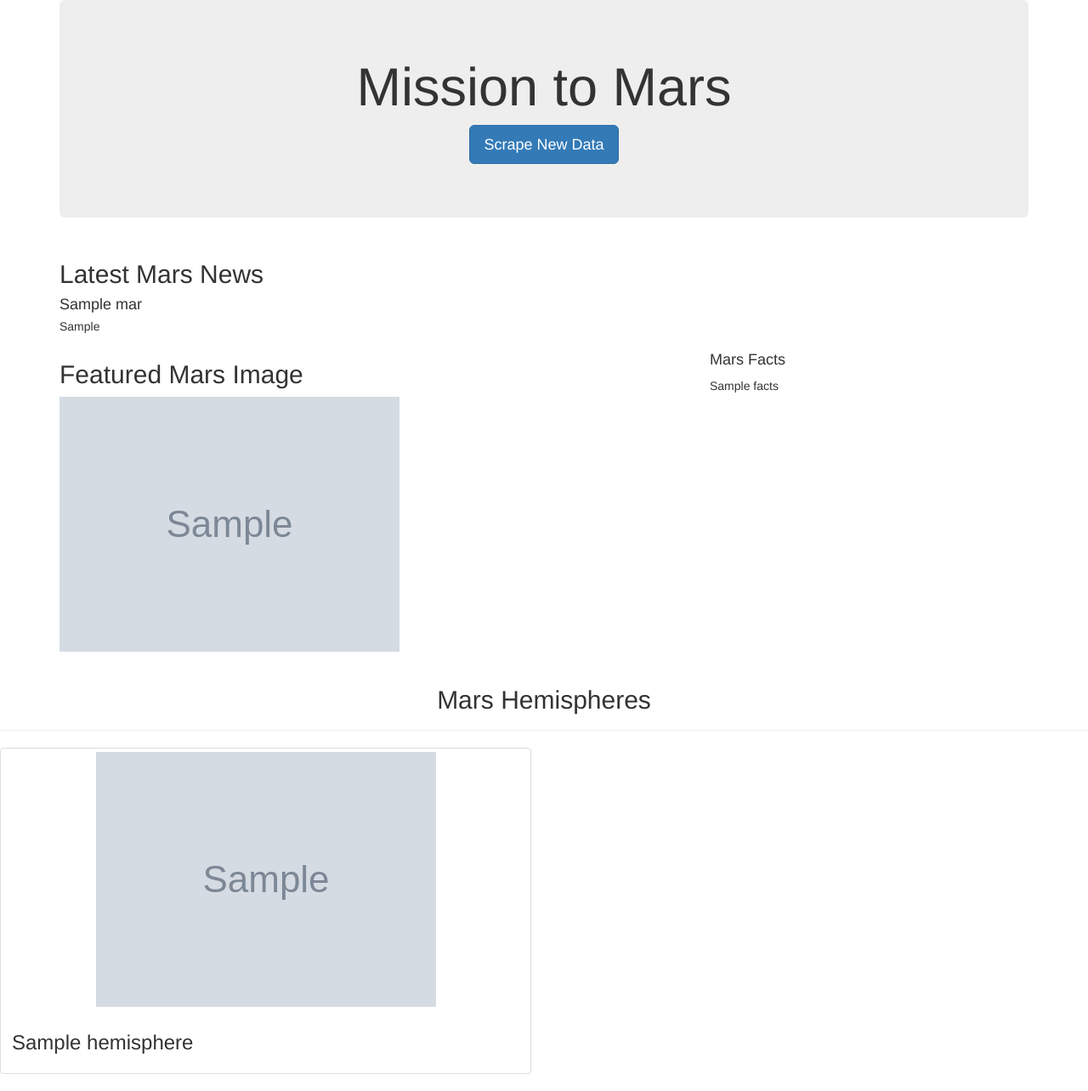
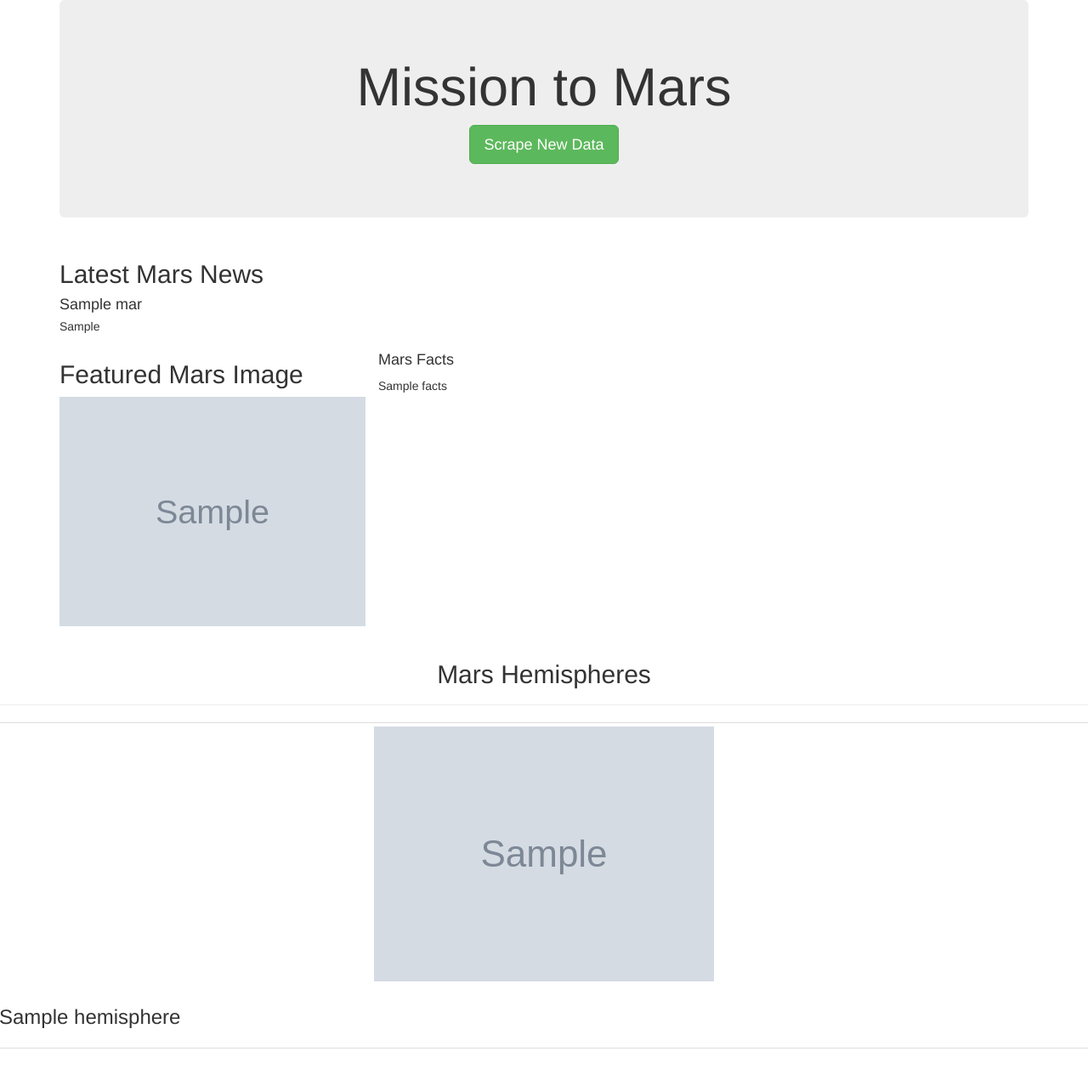
Before and after one commit to Amandank95/Mission-to-Mars, a Flask app: page / in a window 1280 px wide. Shown: the whole page at 85% size. After the commit the page ends 1234 px from the top, so only its background shows below. Run offline with Flask 2, Linux system fonts and the light colour scheme; grey boxes marked "Sample" are stand-in pictures; a database or web service that is not in the repository returns one stand-in record (values such as "Sample title"); some libraries are stand-ins or nearby versions.

Commit message:
upload deliverable 1 and 2

```diff
--- a/templates/index.html
+++ b/templates/index.html
@@ -15,7 +15,7 @@
     <div class="jumbotron text-center">
       <h1>Mission to Mars</h1>
       <!-- Add a button to activate scraping script -->
-      <p><a class="btn btn-primary btn-lg" href="/scrape" role="button">Scrape New Data</a></p>
+      <p><a class="btn btn-success btn-lg bg-primary" href="/scrape" role="button">Scrape New Data</a></p>
     </div>
     <!-- Add section for Mars News -->
     <div class="row" id="mars-news">
@@ -23,7 +23,7 @@
         <div class="media">
           <div class="media-body">
             <h2>Latest Mars News</h2>
-            <h4 class="media-heading">{{ mars.news_title }}</h4>
+            <h4 class="media-heading .bg-primary">{{ mars.news_title }}</h4>
             <p>{{ mars.news_paragraph }}</p>
           </div>
         </div>
@@ -31,7 +31,7 @@
     </div>
     <!-- Section for Featured Image and Facts table -->
     <div class="row" id="mars-featured-image">
-      <div class="col-md-8">
+      <div class="col-md-4">
         <h2>Featured Mars Image</h2>
         <img src="{{mars.featured_image }}" class="img-responsive" alt="Responsive image" />
       </div>
@@ -53,8 +53,9 @@
     </div>
 
     {% for hemisphere in mars.hemispheres %}
-    <div class="col-md-6">
+    <div class="col-xs.6">
       <div class="thumbnail">
+
         <img src="{{hemisphere.img_url | default('static/images/error.png', true)}}" alt="...">
         <div class="caption">
           <h3>{{hemisphere.title}}</h3>
```
